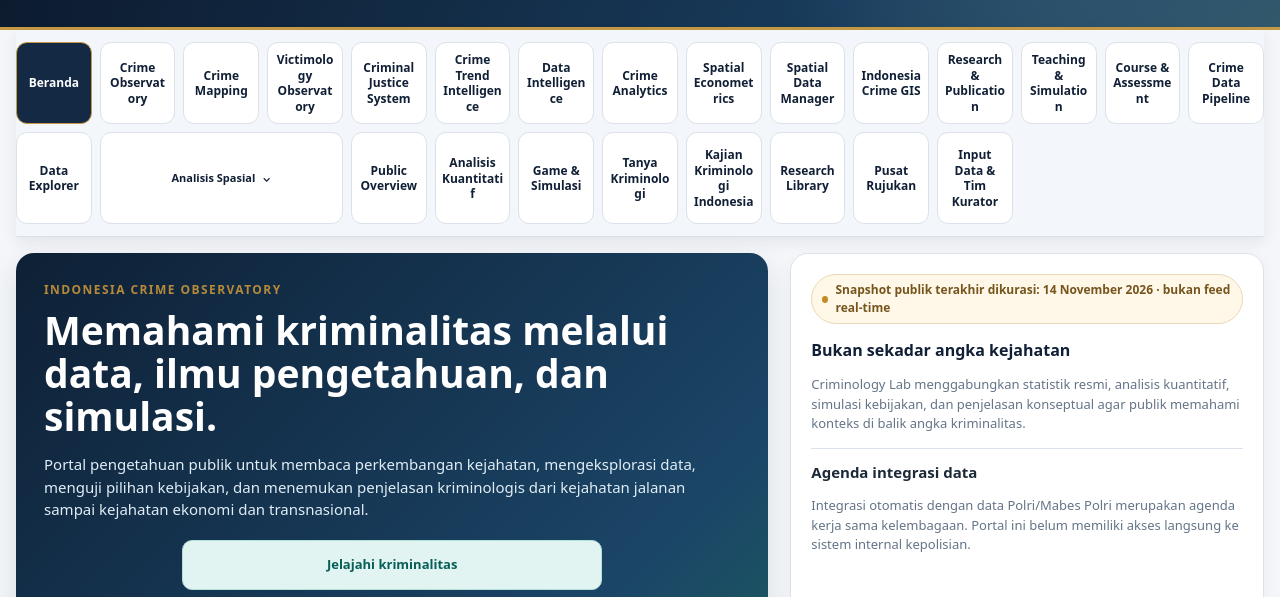
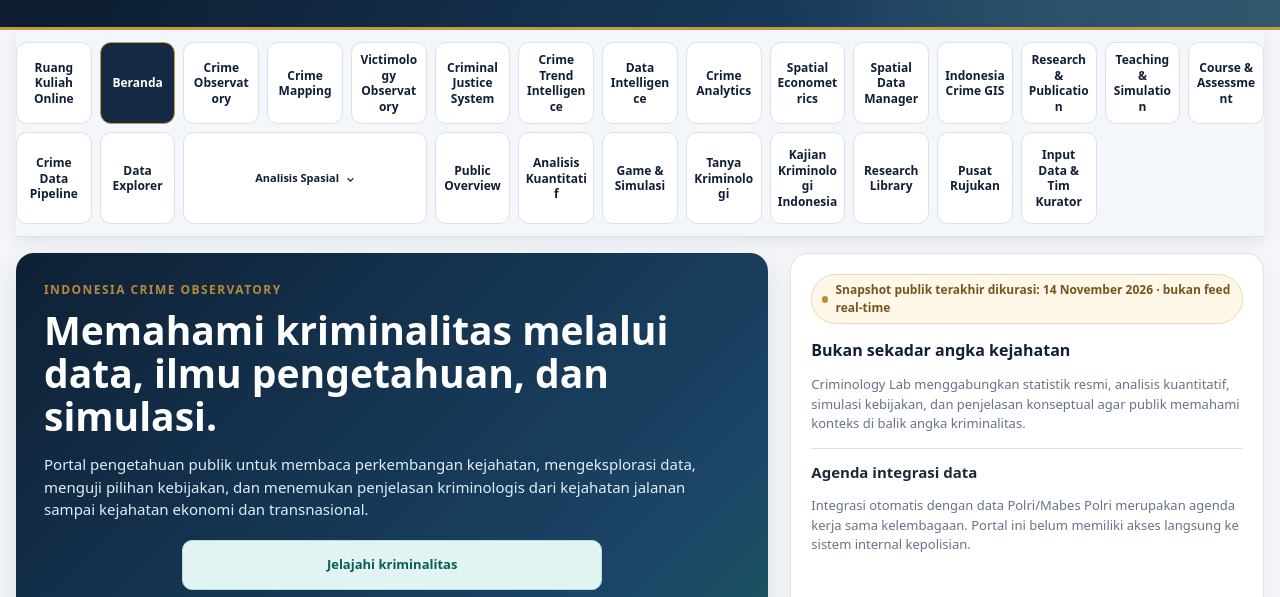
Before and after one commit to berbagisaja45-droid/criminologylab, a plain HTML site: page index.html in a window 1280 px wide. Shown: the part 188-785 px from the top of the page. Drawn offline with Linux system fonts and the light colour scheme.

Commit message:
Add online classroom navigation

```diff
--- a/index.html
+++ b/index.html
@@ -422,6 +422,7 @@ nav:not(#gameLab nav):not(#dataGovernance nav) .spatial-nav-panel{
 <header><div class="wrap"><div class="brandline"><div class="brandmark">CL</div><div class="pill">PUBLIC CRIMINOLOGY KNOWLEDGE PORTAL · CONTENT EDITION 1.2</div></div><h1>Criminology Lab</h1><p>Indonesia Crime Observatory · Quantitative Analytics · Game & Policy Simulation · Public Crime Knowledge</p></div></header>
 <div class="wrap">
 <nav>
+<a class="tab" href="./online-classroom.html" style="display:inline-block;text-decoration:none">Ruang Kuliah Online</a>
 <button class="tab active" data-tab="home">Beranda</button>
 <button class="tab" data-tab="observatory">Crime Observatory</button>
 <button class="tab" data-tab="crimeTrend">Crime Trend<br>Intelligence</button>
```
